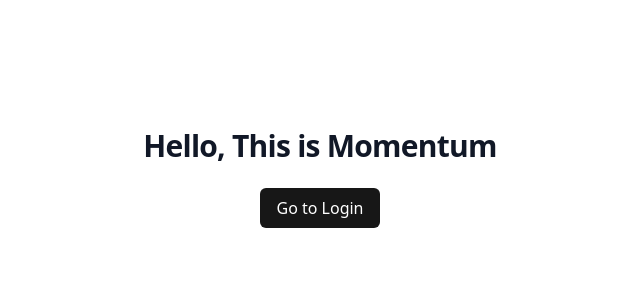
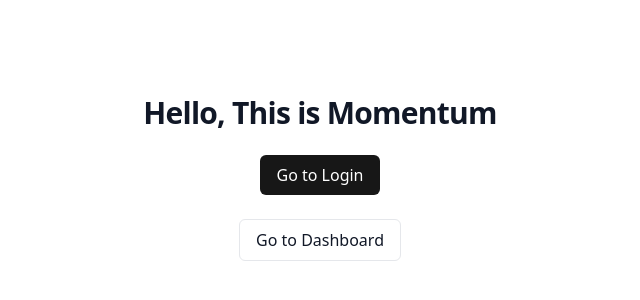
Before and after one commit to decomle/momentum, a React (Vite) app in the folder frontend/momentum-pwa/: page / in a window 1280 px wide. Shown: the part 222-522 px from the top of the page, without its empty margins (320-960 px from the left). Built offline with nearby package versions, Linux system fonts and the light colour scheme.

Commit message:
Login Page

```diff
--- a/frontend/momentum-pwa/src/app/router.tsx
+++ b/frontend/momentum-pwa/src/app/router.tsx
@@ -2,6 +2,8 @@ import { createBrowserRouter } from "react-router-dom"
 
 import Home from "@/pages/HomePage"
 import LoginPage from "@/pages/LoginPage"
+import DashboardPage from "@/pages/DashboardPage"
+import AuthGuard from "@/features/auth/AuthGuard"
 
 export const router = createBrowserRouter([
   {
@@ -12,4 +14,8 @@ export const router = createBrowserRouter([
     path: "/login",
     element: <LoginPage />,
   },
+  {
+    path: "/dashboard",
+    element: <AuthGuard><DashboardPage /></AuthGuard>,
+  },
 ])
--- /dev/null
+++ b/frontend/momentum-pwa/src/features/auth/AuthGuard.tsx
@@ -0,0 +1,12 @@
+import { Navigate } from "react-router-dom"
+import { getAccessToken } from "@/lib/tokenStore"
+
+export default function AuthGuard({ children }: { children: React.ReactNode }) {
+  const token = getAccessToken()
+
+  if (!token) {
+    return <Navigate to="/login" replace />
+  }
+
+  return children
+}
--- /dev/null
+++ b/frontend/momentum-pwa/src/lib/tokenStore.ts
@@ -0,0 +1,13 @@
+let accessToken: string | null = null
+
+export function setAccessToken(token: string) {
+  accessToken = token
+}
+
+export function getAccessToken() {
+  return accessToken
+}
+
+export function clearAccessToken() {
+  accessToken = null
+}
--- /dev/null
+++ b/frontend/momentum-pwa/src/pages/DashboardPage.tsx
@@ -0,0 +1,7 @@
+export default function DashboardPage() {
+  return (
+    <div className="min-h-screen flex items-center justify-center">
+      <h1 className="text-3xl font-semibold">Dashboard</h1>
+    </div>
+  )
+}
--- a/frontend/momentum-pwa/src/pages/HomePage.tsx
+++ b/frontend/momentum-pwa/src/pages/HomePage.tsx
@@ -13,6 +13,12 @@ function Home() {
       >
         Go to Login
       </Link>
+      <Link
+        to="/dashboard"
+        className="px-4 py-2 border rounded-md"
+      >
+        Go to Dashboard
+      </Link>
     </div>
   )
 }
```
